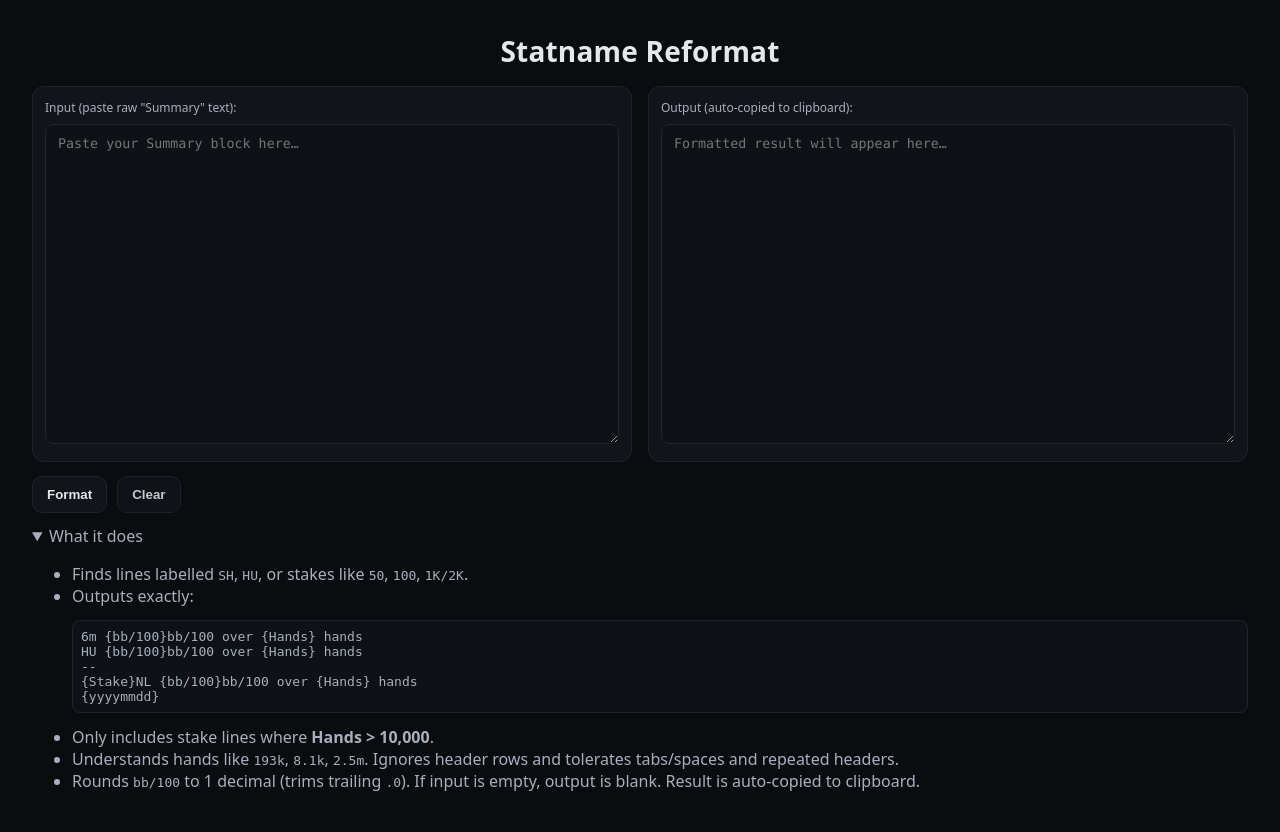
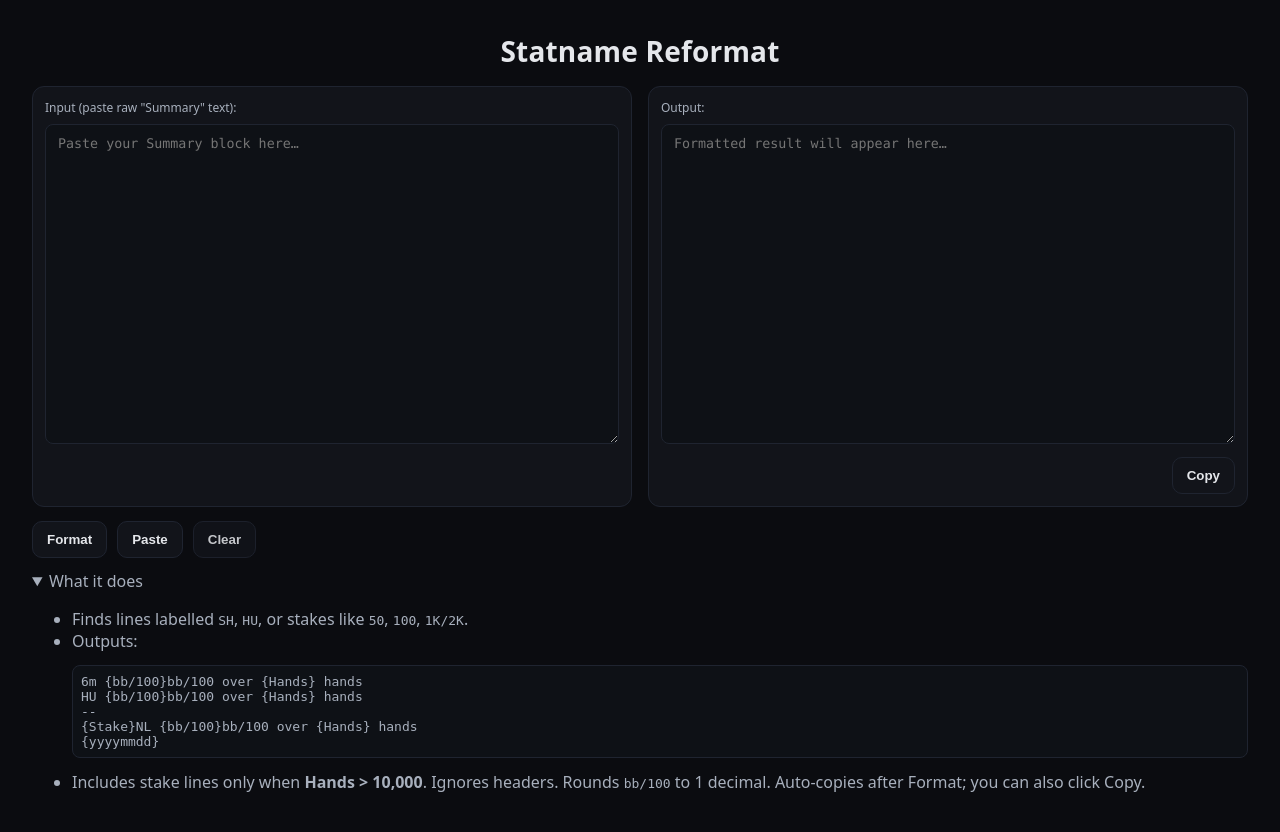
Before and after one commit to Thurpan/statname-reformat, a Flask app: page / in a window 1280 px wide, after a click on "What it does". Run offline with Flask 3, Linux system fonts and the light colour scheme.

Commit message:
Add Paste and Copy buttons (#1)

```diff
--- a/static/app.js
+++ b/static/app.js
@@ -1,54 +1,93 @@
 const inputBox = document.getElementById("inputBox");
 const outputBox = document.getElementById("outputBox");
 const formatBtn = document.getElementById("formatBtn");
+const pasteBtn = document.getElementById("pasteBtn");
 const clearBtn = document.getElementById("clearBtn");
+const copyBtn = document.getElementById("copyBtn");
 const statusEl = document.getElementById("status");
+
+function setStatus(msg, ms = 1500) {
+  if (!statusEl) return;
+  statusEl.textContent = msg || "";
+  if (msg) setTimeout(() => (statusEl.textContent = ""), ms);
+}
 
 async function copyToClipboard(text) {
   try {
     if (!text) return;
     await navigator.clipboard.writeText(text);
-    statusEl.textContent = "Copied to clipboard.";
-    setTimeout(() => (statusEl.textContent = ""), 1500);
-  } catch (e) {
-    // Clipboard may fail on some setups; don't block UI
-    statusEl.textContent = "Copied (fallback may be needed).";
-    setTimeout(() => (statusEl.textContent = ""), 1500);
+    setStatus("Copied to clipboard.");
+  } catch (err) {
+    console.error("copy failed:", err);
+    setStatus("Copy failed (clipboard permission?)");
   }
 }
 
 async function formatSummary() {
   const raw = inputBox.value || "";
-  const body = JSON.stringify({ text: raw });
-
   const res = await fetch("/format", {
     method: "POST",
     headers: { "Content-Type": "application/json" },
-    body,
+    body: JSON.stringify({ text: raw }),
   });
 
   if (!res.ok) {
     outputBox.value = "";
-    statusEl.textContent = "Error: could not format.";
+    setStatus("Error: could not format.");
     return;
   }
 
   const { output } = await res.json();
   outputBox.value = output || "";
-  // Auto-copy to clipboard
   await copyToClipboard(outputBox.value);
 }
 
-formatBtn.addEventListener("click", formatSummary);
+/* --------- Paste-and-Format (this is the key bit) --------- */
+async function pasteAndFormat() {
+  try {
+    // Some browsers require an explicit permission check; ignore failures and try readText anyway.
+    if (navigator.permissions && navigator.permissions.query) {
+      try {
+        // status can be 'granted' | 'denied' | 'prompt' — any of these may still allow readText on user gesture
+        await navigator.permissions.query({ name: "clipboard-read" });
+      } catch (_) {
+        // ignore; not supported in all browsers
+      }
+    }
 
-clearBtn.addEventListener("click", () => {
+    const txt = await navigator.clipboard.readText(); // requires a user gesture (the click)
+    if (!txt) {
+      setStatus("Clipboard is empty.");
+      return;
+    }
+
+    // (1) replace current input
+    inputBox.value = txt;
+
+    // (2) perform the same action as clicking Format
+    await formatSummary();
+  } catch (err) {
+    console.error("paste failed:", err);
+    // Friendly fallback: inform user how to enable or do manual paste
+    setStatus("Paste blocked. Click input and press Ctrl+V (then click Format).");
+    // Optionally focus input so Ctrl+V is easy
+    inputBox.focus();
+  }
+}
+/* ----------------------------------------------------------- */
+
+// Wire up events (make sure this runs after the DOM is loaded)
+formatBtn?.addEventListener("click", formatSummary);
+pasteBtn?.addEventListener("click", pasteAndFormat);
+clearBtn?.addEventListener("click", () => {
   inputBox.value = "";
   outputBox.value = "";
-  statusEl.textContent = "";
+  setStatus("");
   inputBox.focus();
 });
+copyBtn?.addEventListener("click", () => copyToClipboard(outputBox.value));
 
-// Support Ctrl+Enter / Cmd+Enter to format
+// Shortcut: Ctrl/Cmd+Enter to format
 inputBox.addEventListener("keydown", (e) => {
   if ((e.ctrlKey || e.metaKey) && e.key === "Enter") {
     formatSummary();
--- a/templates/index.html
+++ b/templates/index.html
@@ -2,7 +2,7 @@
 <html lang="en">
 <head>
   <meta charset="utf-8" />
-  <title>Statname Notes Formatter</title>
+  <title>Statname Reformat</title>
   <meta name="viewport" content="width=device-width, initial-scale=1" />
   <link href="/static/styles.css" rel="stylesheet" />
 </head>
@@ -17,13 +17,17 @@
       </div>
 
       <div class="panel">
-        <label for="outputBox">Output (auto-copied to clipboard):</label>
+        <label for="outputBox">Output:</label>
         <textarea id="outputBox" readonly spellcheck="false" placeholder="Formatted result will appear here…"></textarea>
+        <div class="actions" style="justify-content:flex-end; margin-top:8px;">
+          <button id="copyBtn" title="Copy output to clipboard">Copy</button>
+        </div>
       </div>
     </div>
 
     <div class="actions">
       <button id="formatBtn">Format</button>
+      <button id="pasteBtn" title="Paste from clipboard and format">Paste</button>
       <button id="clearBtn" class="secondary">Clear</button>
       <span id="status" aria-live="polite"></span>
     </div>
@@ -32,16 +36,14 @@
       <summary>What it does</summary>
       <ul>
         <li>Finds lines labelled <code>SH</code>, <code>HU</code>, or stakes like <code>50</code>, <code>100</code>, <code>1K/2K</code>.</li>
-        <li>Outputs exactly:
+        <li>Outputs:
 <pre>6m {bb/100}bb/100 over {Hands} hands
 HU {bb/100}bb/100 over {Hands} hands
 --
 {Stake}NL {bb/100}bb/100 over {Hands} hands
 {yyyymmdd}</pre>
         </li>
-        <li>Only includes stake lines where <strong>Hands &gt; 10,000</strong>.</li>
-        <li>Understands hands like <code>193k</code>, <code>8.1k</code>, <code>2.5m</code>. Ignores header rows and tolerates tabs/spaces and repeated headers.</li>
-        <li>Rounds <code>bb/100</code> to 1 decimal (trims trailing <code>.0</code>). If input is empty, output is blank. Result is auto-copied to clipboard.</li>
+        <li>Includes stake lines only when <strong>Hands &gt; 10,000</strong>. Ignores headers. Rounds <code>bb/100</code> to 1 decimal. Auto-copies after Format; you can also click Copy.</li>
       </ul>
     </details>
   </div>
```
